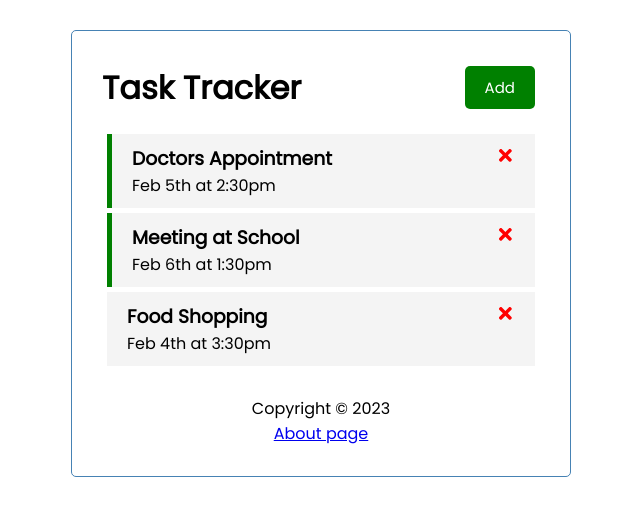
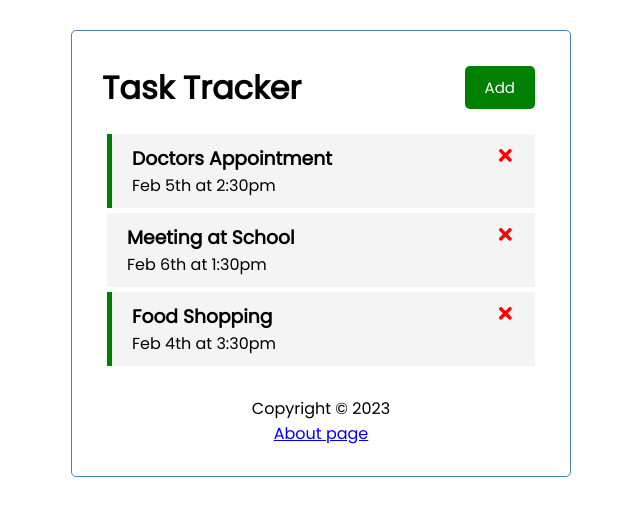
Before and after one commit to m-gibas/task-tracker-react-ts, a React (Create React App) app: page / in a window 1280 px wide. Shown: the top 516 px of the page, without its empty margins (319-959 px from the left). Built offline with nearby package versions, Linux system fonts and the light colour scheme; data requests are answered from the project's data file.

Commit message:
added json server with db

```diff
--- /dev/null
+++ b/db.json
@@ -0,0 +1,22 @@
+{
+  "tasks": [
+    {
+      "id": 1,
+      "text": "Doctors Appointment",
+      "day": "Feb 5th at 2:30pm",
+      "reminder": true
+    },
+    {
+      "id": 2,
+      "text": "Meeting at School",
+      "day": "Feb 6th at 1:30pm",
+      "reminder": false
+    },
+    {
+      "id": 3,
+      "text": "Food Shopping",
+      "day": "Feb 4th at 3:30pm",
+      "reminder": true
+    }
+  ]
+}
--- a/package.json
+++ b/package.json
@@ -10,6 +10,7 @@
     "@types/node": "^16.18.11",
     "@types/react": "^18.0.26",
     "@types/react-dom": "^18.0.10",
+    "json-server": "^0.17.1",
     "react": "^18.2.0",
     "react-dom": "^18.2.0",
     "react-router": "^6.7.0",
@@ -21,7 +22,8 @@
     "start": "react-scripts start",
     "build": "react-scripts build",
     "test": "react-scripts test",
-    "eject": "react-scripts eject"
+    "eject": "react-scripts eject",
+    "server": "json-server --watch db.json --port 5000"
   },
   "eslintConfig": {
     "extends": [
--- a/src/App.tsx
+++ b/src/App.tsx
@@ -1,4 +1,4 @@
-import { useState } from 'react'
+import { useEffect, useState } from 'react'
 import { BrowserRouter as Router, Routes, Route } from 'react-router-dom'
 import Header from './components/Header'
 import Footer from './components/Footer'
@@ -7,43 +7,76 @@ import AddTask from './components/AddTask'
 import About from './components/About'
 
 
+export interface ArrTasksProps {
+  id: number
+  text: string
+  day: string
+  reminder: boolean
+}
+
 function App() {
   const [showAddButton, setShowAddButton] = useState(false)
 
-  const [tasks, setTasks] = useState( [ {
-      id: 1,
-      text: "Doctors Appointment",
-      day: "Feb 5th at 2:30pm",
-      reminder: true
-  },
-  {
-      id: 2,
-      text: "Meeting at School",
-      day: "Feb 6th at 1:30pm",
-      reminder: true
-  },
-  {
-      id: 3,
-      text: "Food Shopping",
-      day: "Feb 4th at 3:30pm",
-      reminder: false
-  }] )
+  const [tasks, setTasks] = useState([] as ArrTasksProps[])
+
+  useEffect(() => {
+    const getTasks = async () => {
+      const dbTasks = await fetchTasks()
+      setTasks(dbTasks)
+    }
+
+    getTasks()
+  }, [])
+
+    // Fetch task from database
+    const fetchTask = async (id: number) => {
+      const res = await fetch(`http://localhost:5000/tasks/${id}`)
+      const data: ArrTasksProps = await res.json()
+
+      return data
+    }
+
+  // Fetch tasks from database
+  const fetchTasks = async () => {
+    const res = await fetch('http://localhost:5000/tasks')
+    const data: ArrTasksProps[] = await res.json()
+
+    return data
+  }
 
   // Add Task
-  const addTask = ( task: {text: string, day: string, reminder: boolean} )  => {
-    let id = tasks.length + 1
-    const newTask = { id, ...task}
-    setTasks([...tasks, newTask])
+  const addTask = async ( task: {text: string, day: string, reminder: boolean} )  => {
+    const res = await fetch('http://localhost:5000/tasks', {
+      method: 'POST',
+      headers: {'Content-type': 'application/json'},
+      body: JSON.stringify(task)
+    })
+
+    const data: ArrTasksProps = await res.json()
+    setTasks([...tasks, data])
   }
 
   // Delete Task
-  const deleteTask = (id: number): void => {
+  const deleteTask = async (id: number): Promise<void> => {
+    await fetch(`http://localhost:5000/tasks/${id}`, {method: 'DELETE'})
+
     setTasks(tasks.filter((task) => task.id !== id) )
   }
 
   // Switch Reminder
-  const switchReminder = (id: number): void => {
-    setTasks(tasks.map((task) => task.id === id ? {...task, reminder: !task.reminder} : task))
+  const switchReminder = async (id: number): Promise<void> => {
+    const switchingTask = await fetchTask(id)
+    const updatedTask = {...switchingTask, reminder: !switchingTask.reminder}
+
+    const res = await fetch(`http://localhost:5000/tasks/${id}`, {
+      method: 'PUT',
+      headers: {'Content-type': 'application/json'},
+      body: JSON.stringify(updatedTask)
+    })
+
+    const data = await res.json()
+
+    setTasks(tasks.map((task) => task.id === id ? {...task, reminder: data.reminder} : task))
   }
 
 
--- a/src/components/AddTask.tsx
+++ b/src/components/AddTask.tsx
@@ -1,5 +1,4 @@
 import { useState } from "react";
-import { TaskProps } from "./Task";
 
 export interface addProps {
     onAdd: (task: any) => void
```
Also changed, not shown: 1 other file (tests, documents, lock files or other folders).
